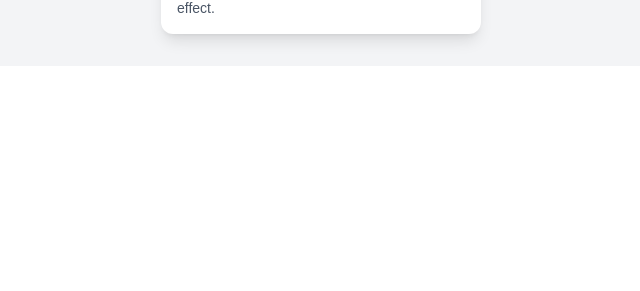
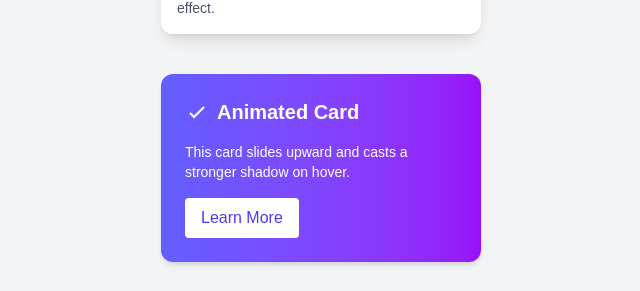
Before and after one commit to Prohor722/tailwind_compoenets, a Next.js app: page /card in a window 1280 px wide. Shown: the part 1048-1339 px from the top of the page, without its empty margins (319-959 px from the left). Before the commit the page ends 1114 px from the top, so only its background shows below. Built offline with nearby package versions, Linux system fonts and the light colour scheme.

Commit message:
another added

```diff
--- a/app/card/page.tsx
+++ b/app/card/page.tsx
@@ -97,6 +97,27 @@ const Card = () => {
           </p>
         </div>
       </div>
+
+      <div className="w-80 p-6 bg-gradient-to-r from-indigo-500 to-purple-600 rounded-xl text-white shadow-md transform transition duration-300 hover:-translate-y-1 hover:shadow-xl">
+        <div className="flex items-center mb-4">
+          <svg
+            className="w-6 h-6 mr-2"
+            fill="none"
+            stroke="currentColor"
+            strokeWidth="2"
+            viewBox="0 0 24 24"
+          >
+            <path d="M5 13l4 4L19 7" />
+          </svg>
+          <h3 className="text-xl font-semibold">Animated Card</h3>
+        </div>
+        <p className="mb-4 text-sm">
+          This card slides upward and casts a stronger shadow on hover.
+        </p>
+        <button className="bg-white text-indigo-600 px-4 py-2 rounded hover:bg-indigo-100 transition">
+          Learn More
+        </button>
+      </div>
     </div>
   );
 };
```
